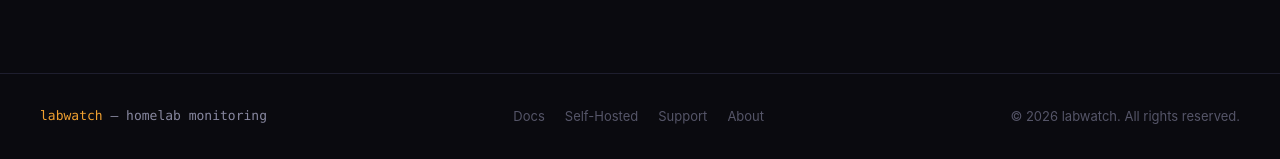
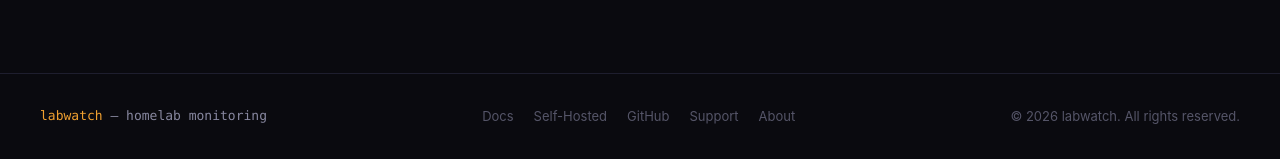
Before and after one commit to labwatch-dev/labwatch, a FastAPI app: page /about in a window 1280 px wide. Shown: the part 1415-1574 px from the top of the page. Run offline with FastAPI, Linux system fonts and the light colour scheme.

Commit message:
add GitHub link to site footer
HN readers will want quick access to the repo from any page.

```diff
--- a/server/templates/base.html
+++ b/server/templates/base.html
@@ -997,6 +997,7 @@
             <nav class="footer-links">
                 <a href="/docs">{{ t.nav_docs if t else 'Docs' }}</a>
                 <a href="/self-hosted">{{ t.footer_self_hosted if t else 'Self-Hosted' }}</a>
+                <a href="https://github.com/labwatch-dev/labwatch">GitHub</a>
                 <a href="/support">{{ t.nav_support if t else 'Support' }}</a>
                 <a href="/about">{{ t.about_title if t and t.about_title else 'About' }}</a>
             </nav>
```
